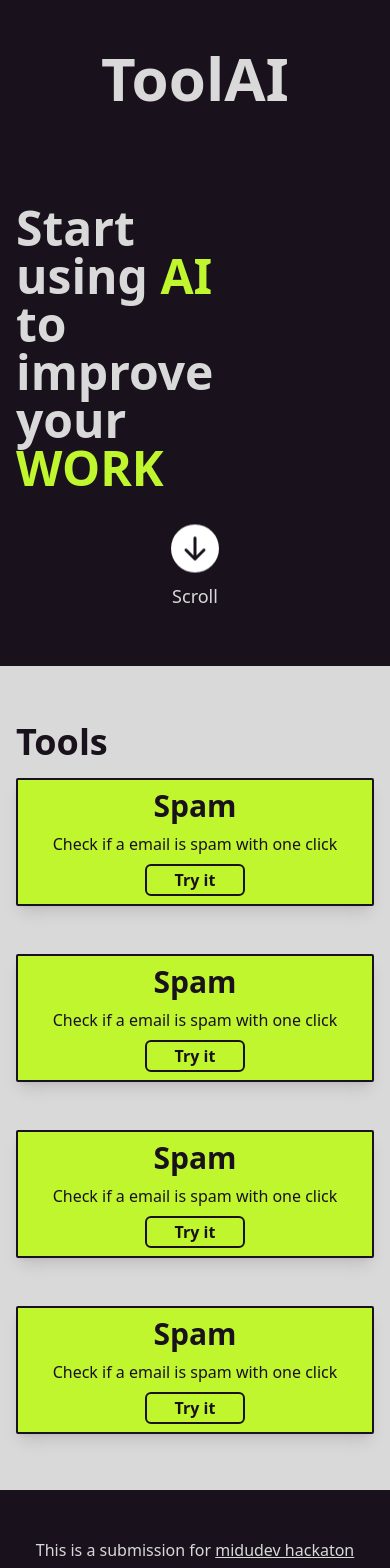
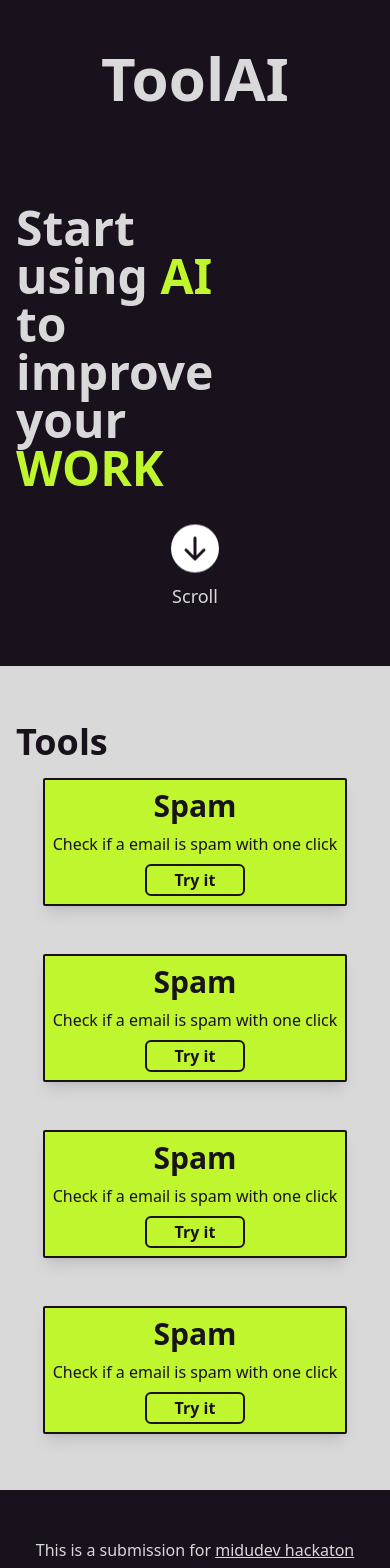
Before and after one commit to Jacky16/tool-ai, a React (Create React App) app: page / in a window 390 px wide. Shown: the top 1568 px of the page. Built offline with nearby package versions, Linux system fonts and the light colour scheme.

Commit message:
Center tool cards in mobile version

```diff
--- a/src/components/ToolCardList/ToolCardList.tsx
+++ b/src/components/ToolCardList/ToolCardList.tsx
@@ -7,7 +7,7 @@
 
 const ToolCardList = ({ tools }: ToolCardListProps) => {
   return (
-    <ul className="flex flex-col gap-12 md:flex-row md:grid grid-cols-3">
+    <ul className="flex flex-col items-center gap-12 md:flex-row md:grid grid-cols-3">
       {tools.map((tool, index) => (
         <li key={index}>
           <ToolCard tool={tool} />
```
